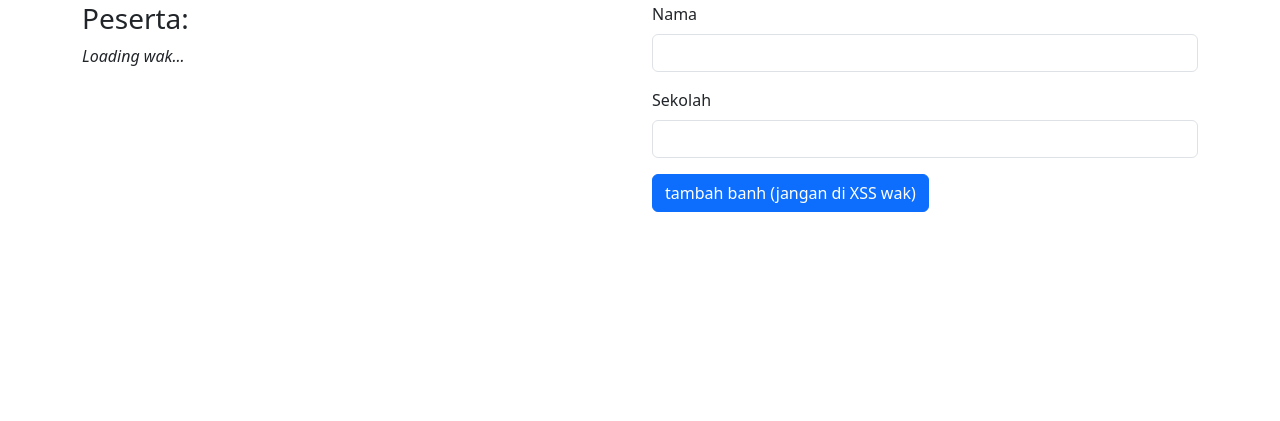
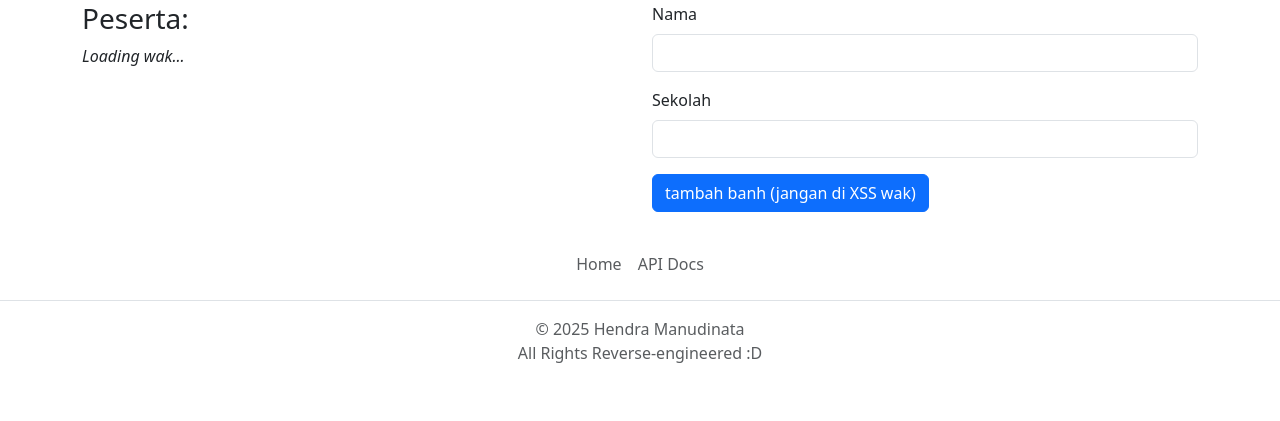
Before and after one commit to manoedinata/Penugasan-Portofolio-ARA-7.0, a Python web app: template app/templates/home.html in a window 1280 px wide. Shown: the part 567-988 px from the top of the page. Before the commit the page ends 779 px from the top, so only its background shows below. Run offline with Jinja, Linux system fonts and the light colour scheme; the template is opened without the code that fills it, so the values that code supplies are empty.

Commit message:
Web UI: Footer

```diff
--- a/app/templates/home.html
+++ b/app/templates/home.html
@@ -81,6 +81,30 @@
     </main>
 
     <footer>
+      <div class="py-3 mt-3 my-4">
+        <ul class="nav justify-content-center border-bottom pb-3 mb-3">
+          <li class="nav-item">
+            <a
+              href="{{ url_for('home') }}"
+              class="nav-link px-2 text-body-secondary"
+              >Home</a
+            >
+          </li>
+          <li class="nav-item">
+            <a
+              href="{{ request.app.docs_url }}"
+              class="nav-link px-2 text-body-secondary"
+              >API Docs</a
+            >
+          </li>
+        </ul>
+        <p class="text-center text-body-secondary">
+          © 2025 Hendra Manudinata
+          <br />
+          All Rights Reverse-engineered :D
+        </p>
+      </div>
+
       <script>
         function checkIfEmpty(elements) {
           //   Ugly way to avoid sending empty fields
```
